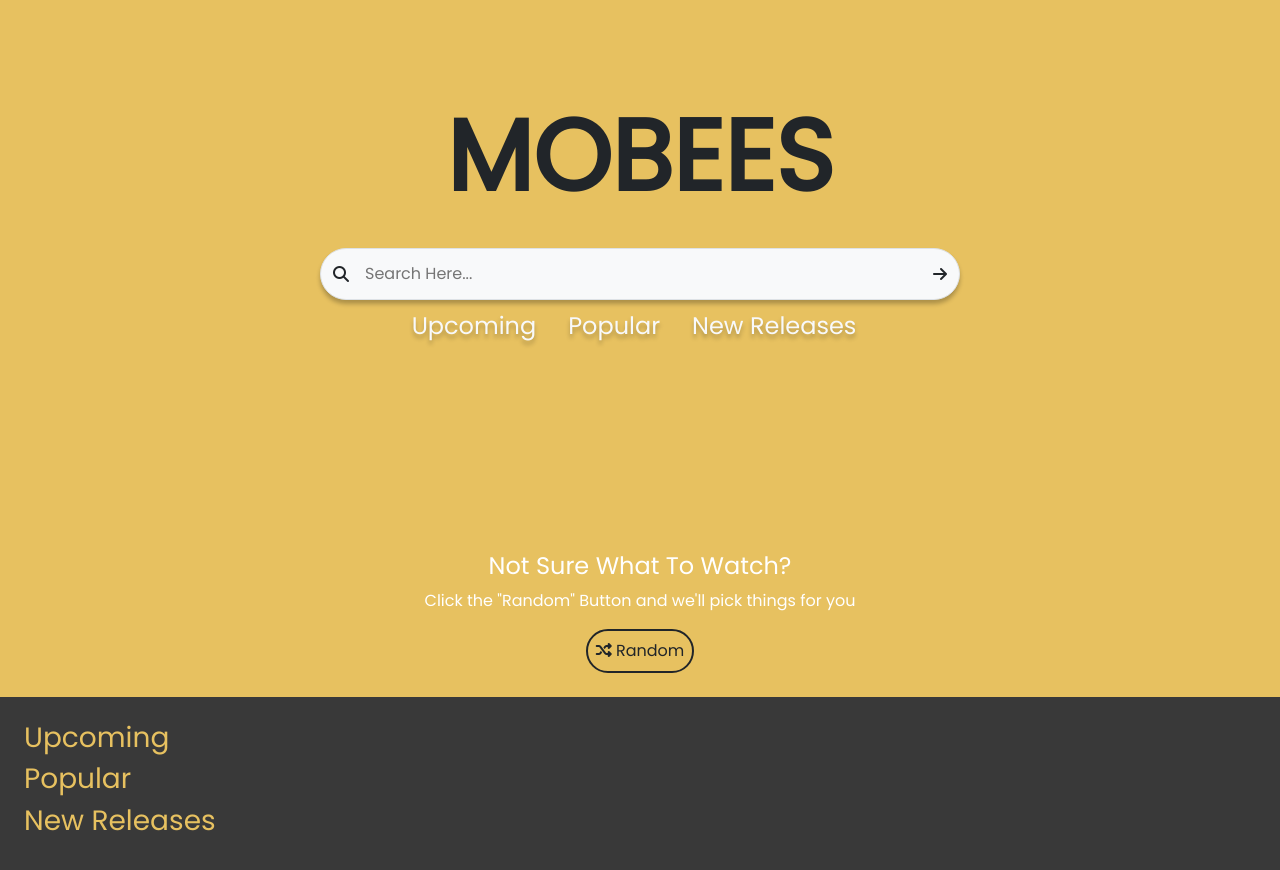
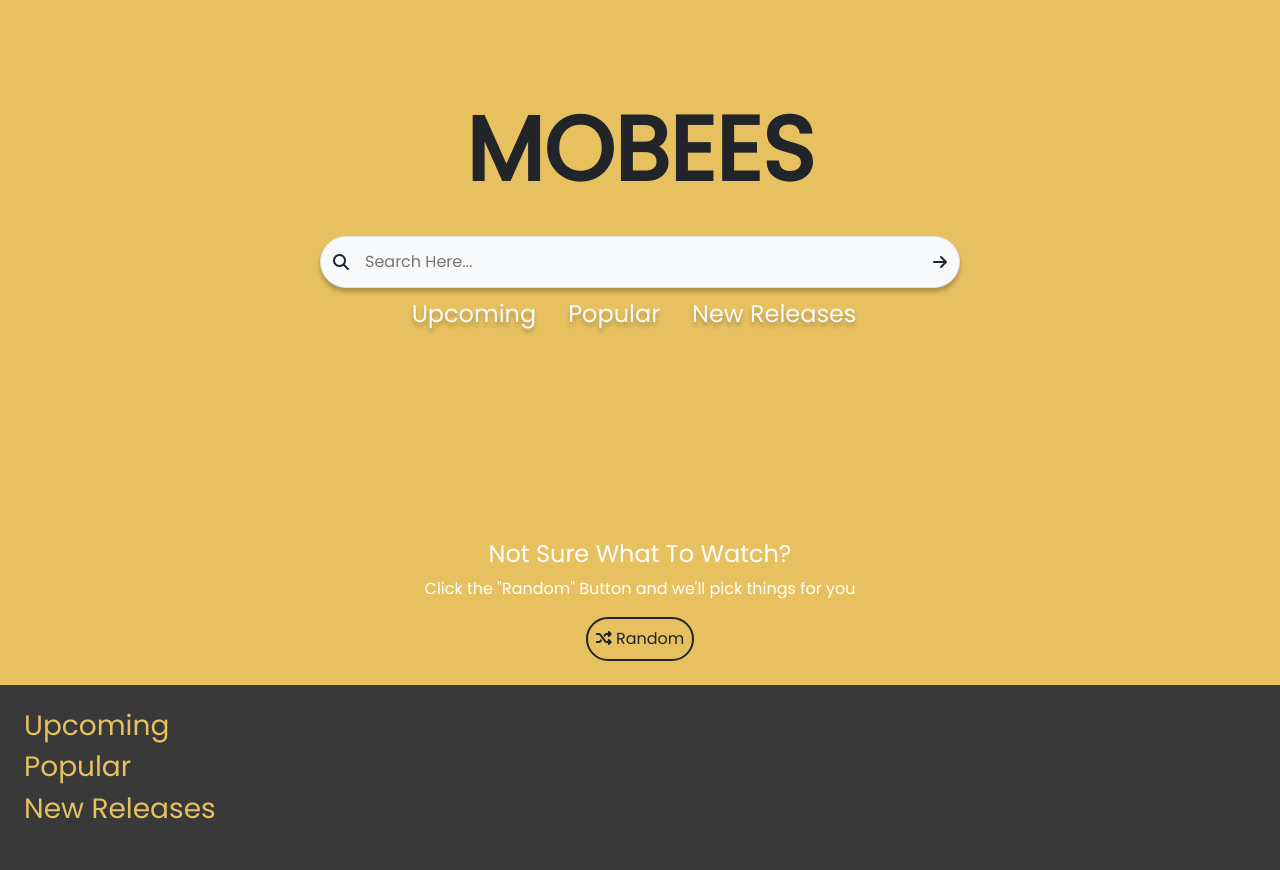
Before and after one commit to reiurbano/KodeGo-mini-project-2, a plain HTML site: page index.html in a window 1280 px wide. Drawn offline with nearby package versions, Linux system fonts and the light colour scheme.

Commit message:
adjusted text-logo and overflow-x for smaller devices compatibility

```diff
--- a/index.html
+++ b/index.html
@@ -21,6 +21,7 @@
         }
         body {
             background-color: #393939;
+            overflow-x: hidden;
         }
         #hero {
             background-color: #E7C160;
@@ -42,7 +43,7 @@
             height: 200px;
         }
         .text-logo {
-            font-size: 100px;
+            font-size: 90px;
             font-weight: 1000;
         }
     </style>
```
